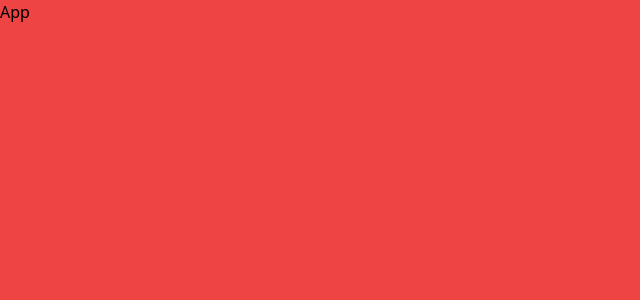
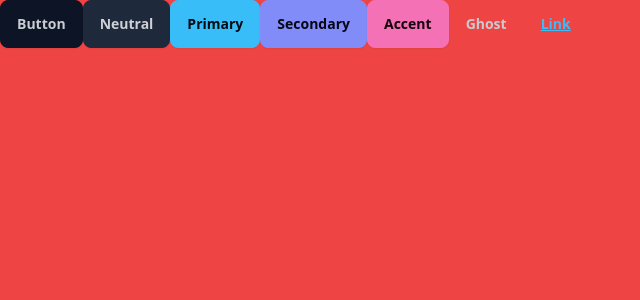
Before and after one commit to Shresth2725/Chatterly, a React app in the folder frontend/: page / in a window 1280 px wide. Shown: the top 300 px of the page, without its empty margins (0-640 px from the left). Built offline with nearby package versions, Linux system fonts and the light colour scheme; the HTML template or start-up script is replaced by a standard one.

Commit message:
Setup daisyUI and multitheme option

```diff
--- a/frontend/package.json
+++ b/frontend/package.json
@@ -19,6 +19,7 @@
     "@types/react-dom": "^19.1.9",
     "@vitejs/plugin-react": "^5.0.4",
     "autoprefixer": "^10.4.21",
+    "daisyui": "^4.12.24",
     "eslint": "^9.36.0",
     "eslint-plugin-react-hooks": "^5.2.0",
     "eslint-plugin-react-refresh": "^0.4.22",
--- a/frontend/src/App.jsx
+++ b/frontend/src/App.jsx
@@ -1,7 +1,17 @@
 import React from "react";
 
 const App = () => {
-  return <div className="bg-red-500 h-screen">App</div>;
+  return (
+    <div className="bg-red-500 h-screen" data-theme="night">
+      <button className="btn">Button</button>
+      <button className="btn btn-neutral">Neutral</button>
+      <button className="btn btn-primary">Primary</button>
+      <button className="btn btn-secondary">Secondary</button>
+      <button className="btn btn-accent">Accent</button>
+      <button className="btn btn-ghost">Ghost</button>
+      <button className="btn btn-link">Link</button>
+    </div>
+  );
 };
 
 export default App;
--- a/frontend/tailwind.config.js
+++ b/frontend/tailwind.config.js
@@ -1,8 +1,46 @@
+import daisyui from "daisyui";
+
 /** @type {import('tailwindcss').Config} */
 export default {
   content: ["./index.html", "./src/**/*.{js,ts,jsx,tsx}"],
   theme: {
     extend: {},
   },
-  plugins: [],
+  plugins: [daisyui],
+  daisyui: {
+    themes: [
+      "light",
+      "dark",
+      "cupcake",
+      "bumblebee",
+      "emerald",
+      "corporate",
+      "synthwave",
+      "retro",
+      "cyberpunk",
+      "valentine",
+      "halloween",
+      "garden",
+      "forest",
+      "aqua",
+      "lofi",
+      "pastel",
+      "fantasy",
+      "wireframe",
+      "black",
+      "luxury",
+      "dracula",
+      "cmyk",
+      "autumn",
+      "business",
+      "acid",
+      "lemonade",
+      "night",
+      "coffee",
+      "winter",
+      "dim",
+      "nord",
+      "sunset",
+    ],
+  },
 };
```
Also changed, not shown: 1 other file (tests, documents, lock files or other folders).
